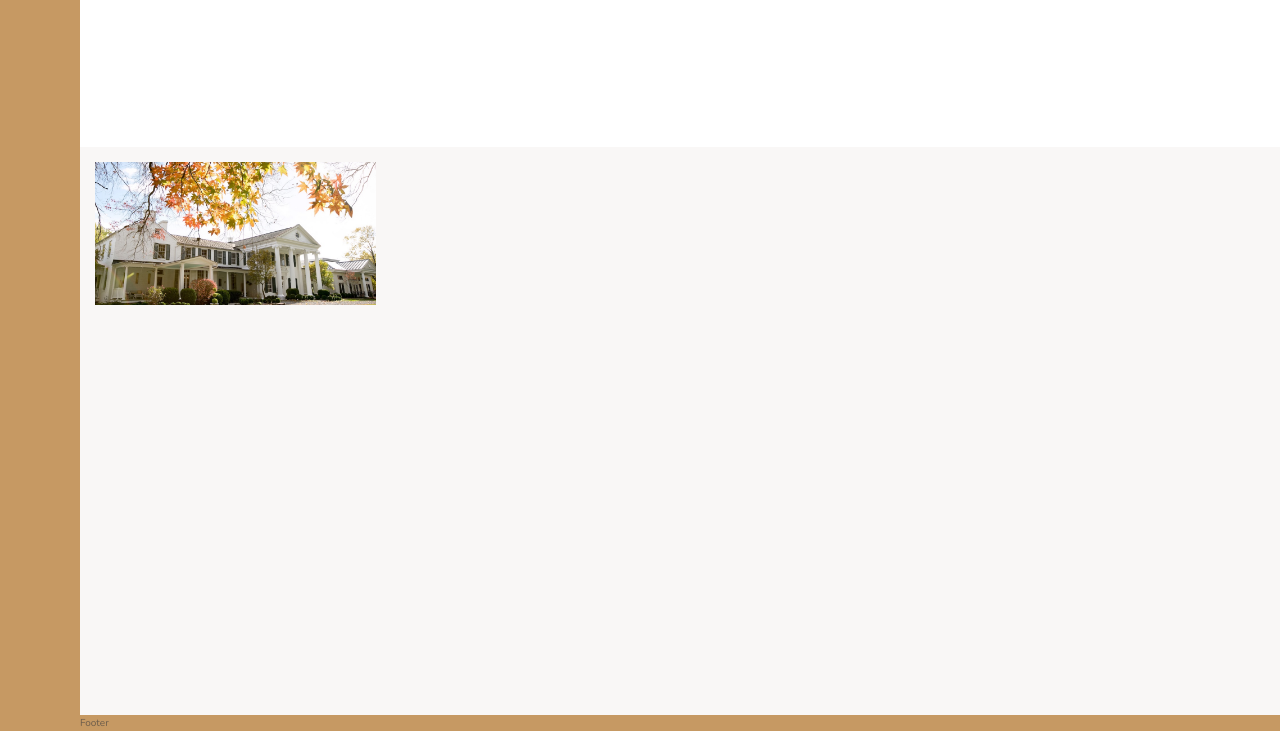
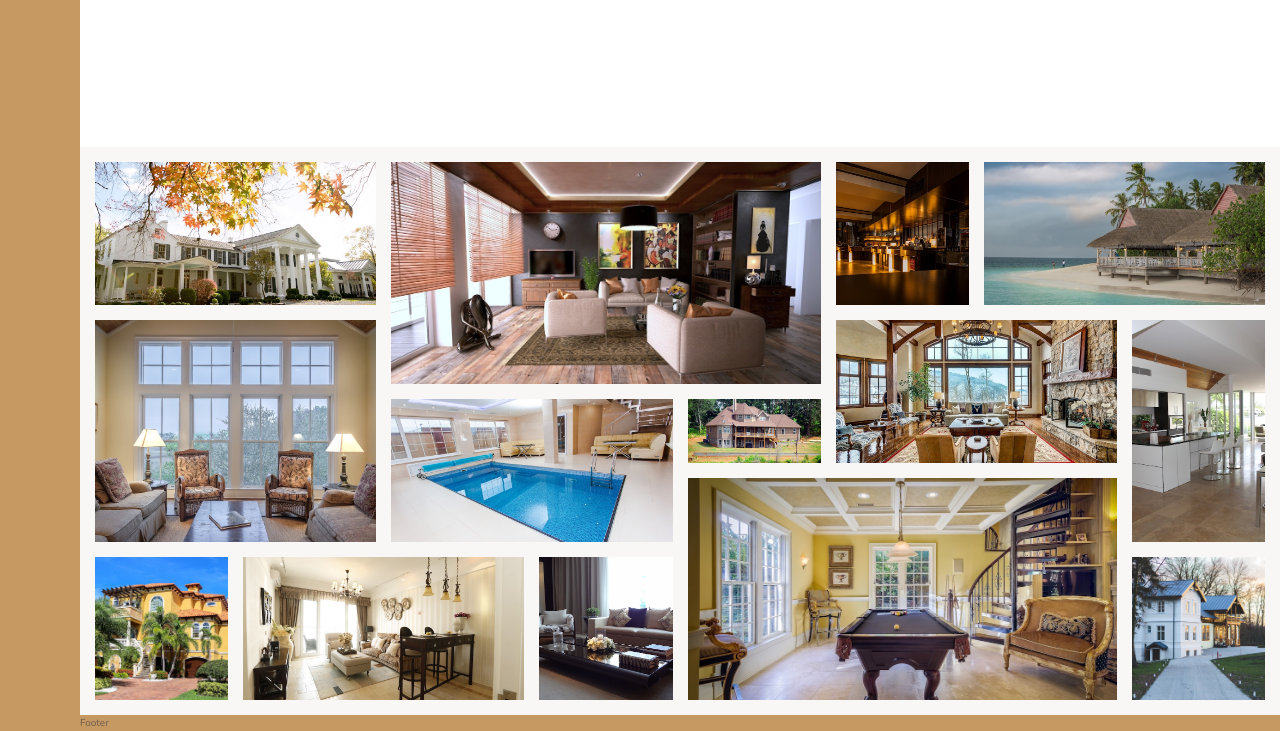
Before and after one commit to TudorTacal/nexter-css-grid, a website: page index.html in a window 1280 px wide. Shown: the part 3526-4257 px from the top of the page. Drawn offline with nearby package versions, Linux system fonts and the light colour scheme.

Commit message:
Finish the gallery section

```diff
--- a/index.html
+++ b/index.html
@@ -308,11 +308,20 @@
     </section>
 
     <section class="gallery">
-      <figure class="gallery__item gallery__item--1">
-          <img src="img/gal-1.jpeg" alt="Gallery image 1" class="gallery__img">
-      </figure>
-
-      <!-- <img src="img/gal-2.jpeg" alt="Gallery image 2" class="gallery__img"> -->
+      <figure class="gallery__item gallery__item--1"><img src="img/gal-1.jpeg" alt="Gallery image 1" class="gallery__img"></figure>
+      <figure class="gallery__item gallery__item--2"><img src="img/gal-2.jpeg" alt="Gallery image 2" class="gallery__img"></figure>
+      <figure class="gallery__item gallery__item--3"><img src="img/gal-3.jpeg" alt="Gallery image 3" class="gallery__img"></figure>
+      <figure class="gallery__item gallery__item--4"><img src="img/gal-4.jpeg" alt="Gallery image 4" class="gallery__img"></figure>
+      <figure class="gallery__item gallery__item--5"><img src="img/gal-5.jpeg" alt="Gallery image 5" class="gallery__img"></figure>
+      <figure class="gallery__item gallery__item--6"><img src="img/gal-6.jpeg" alt="Gallery image 6" class="gallery__img"></figure>
+      <figure class="gallery__item gallery__item--7"><img src="img/gal-7.jpeg" alt="Gallery image 7" class="gallery__img"></figure>
+      <figure class="gallery__item gallery__item--8"><img src="img/gal-8.jpeg" alt="Gallery image 8" class="gallery__img"></figure>
+      <figure class="gallery__item gallery__item--9"><img src="img/gal-9.jpeg" alt="Gallery image 9" class="gallery__img"></figure>
+      <figure class="gallery__item gallery__item--10"><img src="img/gal-10.jpeg" alt="Gallery image 10" class="gallery__img"></figure>
+      <figure class="gallery__item gallery__item--11"><img src="img/gal-11.jpeg" alt="Gallery image 11" class="gallery__img"></figure>
+      <figure class="gallery__item gallery__item--12"><img src="img/gal-12.jpeg" alt="Gallery image 12" class="gallery__img"></figure>
+      <figure class="gallery__item gallery__item--13"><img src="img/gal-13.jpeg" alt="Gallery image 13" class="gallery__img"></figure>
+      <figure class="gallery__item gallery__item--14"><img src="img/gal-14.jpeg" alt="Gallery image 14" class="gallery__img"></figure>
     </section>
 
     <footer class="footer">
--- a/sass/_gallery.scss
+++ b/sass/_gallery.scss
@@ -14,6 +14,71 @@
       grid-row: 1 / span 2;
       grid-column: 1 / span 2;
     }
+
+    &--2 {
+      grid-row: 1 / span 3;
+      grid-column: 3 / span 3;
+    }
+
+    &--3 {
+      grid-row: 1 / span 2;
+      grid-column: 6 / 7;
+    }
+
+    &--4 {
+      grid-row: 1 / span 2;
+      grid-column: 7 / -1;
+    }
+
+    &--5 {
+      grid-row: 3 / span 3;
+      grid-column: 1 / span 2;
+    }
+
+    &--6 {
+      grid-row: 4 / span 2;
+      grid-column: 3 / span 2;
+    }
+
+    &--7 {
+      grid-row: 4 / 5;
+      grid-column: 5 / 6;
+    }
+
+    &--8 {
+      grid-row: 3 / span 2;
+      grid-column: 6 / span 2;
+    }
+
+    &--9 {
+      grid-row: 3 / span 3;
+      grid-column: 8 / -1;
+    }
+
+    &--10 {
+      grid-row: 6 / span 2;
+      grid-column: 1 / 2;
+    }
+
+    &--11 {
+      grid-row: 6 / span 2;
+      grid-column: 2 / span 2;
+    }
+
+    &--12 {
+      grid-row: 6 / span 2;
+      grid-column: 4 / 5;
+    }
+
+    &--13 {
+      grid-row: 5 / span 3;
+      grid-column: 5 / span 3;
+    }
+
+    &--14 {
+      grid-row: 6 / span 2;
+      grid-column: 8 / span -1;
+    }
   }
 
   &__img {
```
Also changed, not shown: css/style.css.
